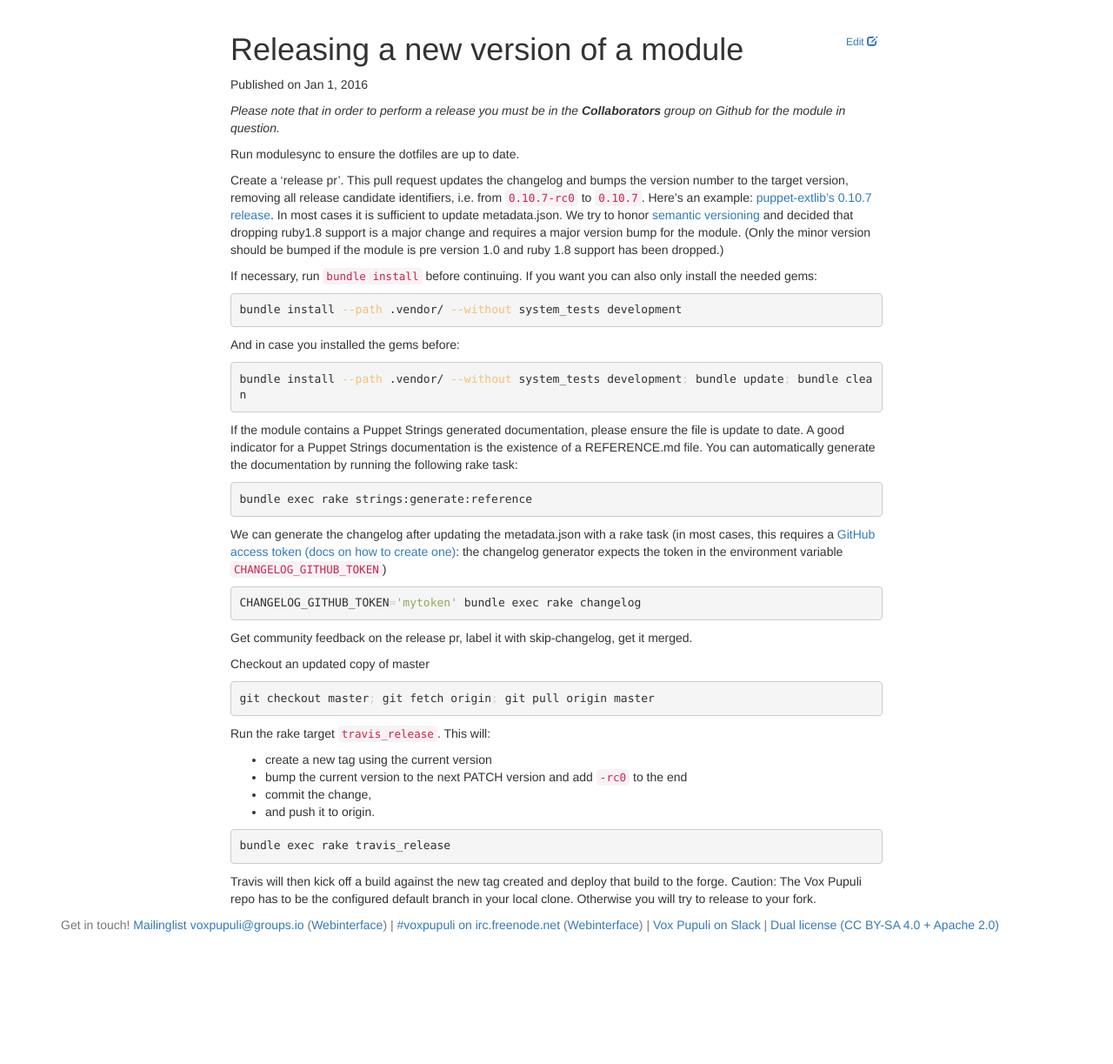
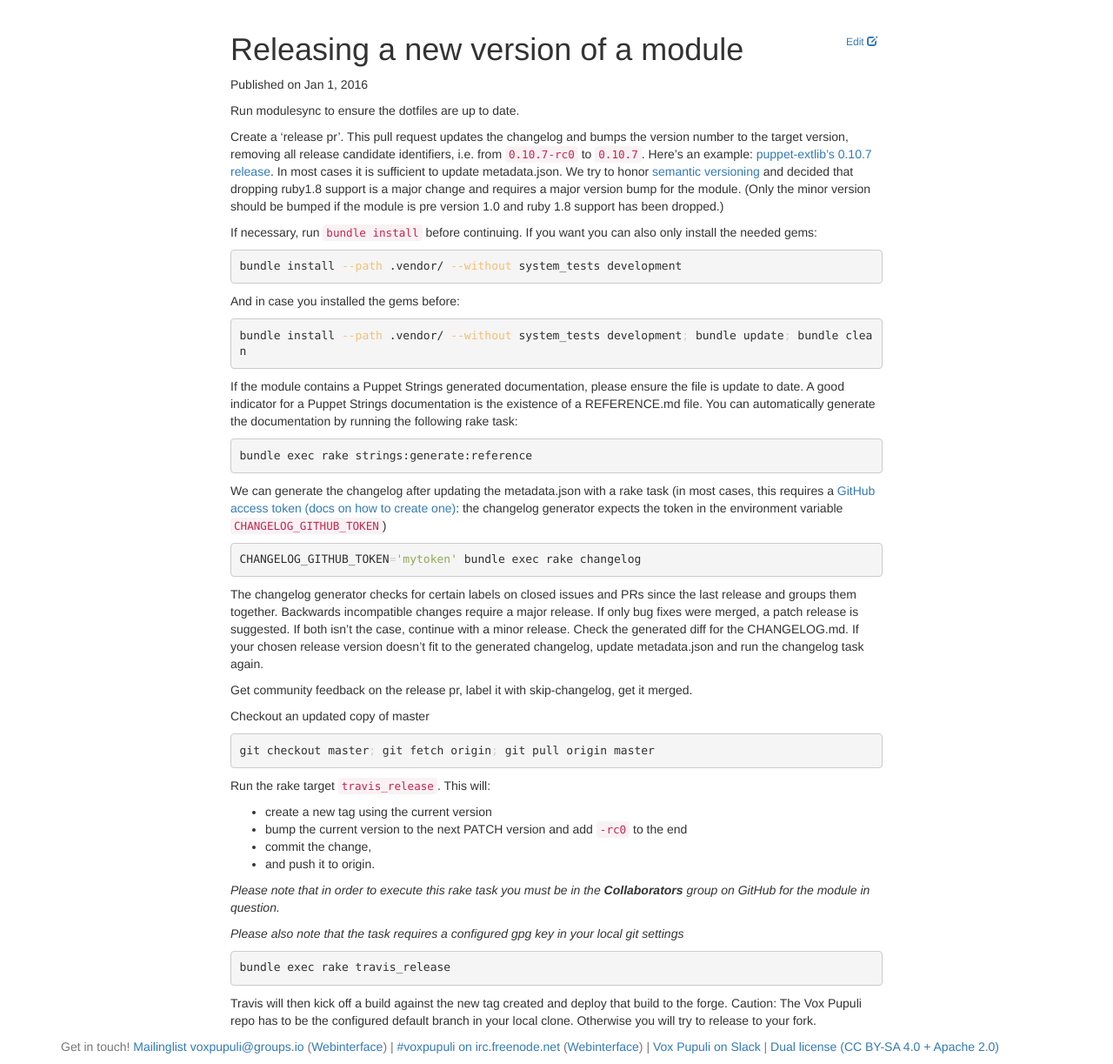
Before and after one commit to voxpupuli/voxpupuli.github.io, a Jekyll site: the page built from _docs/releasing_version.md, in a window 1280 px wide, cut to the strip 184-1407 px from the top of the page. Shown: the whole strip at 87% size. Built offline with Jekyll 4.4.1, drawn with Linux system fonts in a browser that asks for light colours; nearby versions of some CDN libraries; before the commit the page ends 1267 px from its top, so only the background shows below that.

Commit message:
Update module release docs
* Now mentions gpg
* Properly explains our changelog generator

````diff
--- a/_docs/releasing_version.md
+++ b/_docs/releasing_version.md
@@ -4,8 +4,6 @@ title: Releasing a new version of a module
 date: 2016-01-01
 summary: How to perform a complete version release, including modulesync and publication.
 ---
-
-*Please note that in order to perform a release you must be in the __Collaborators__ group on Github for the module in question.*
 
 Run modulesync to ensure the dotfiles are up to date.
 
@@ -49,6 +47,10 @@ the changelog generator expects the token in the environment variable `CHANGELOG
 CHANGELOG_GITHUB_TOKEN='mytoken' bundle exec rake changelog
 ```
 
+The changelog generator checks for certain labels on closed issues and PRs since the last release and groups them together. Backwards incompatible changes require a major release.
+If only bug fixes were merged, a patch release is suggested. If both isn't the case, continue with a minor release. Check the generated diff for the CHANGELOG.md. If your chosen
+release version doesn't fit to the generated changelog, update metadata.json and run the changelog task again.
+
 Get community feedback on the release pr, label it with skip-changelog, get it merged.
 
 Checkout an updated copy of master
@@ -64,6 +66,10 @@ Run the rake target `travis_release`. This will:
 * commit the change,
 * and push it to origin.
 
+*Please note that in order to execute this rake task you must be in the __Collaborators__ group on GitHub for the module in question.*
+
+*Please also note that the task requires a configured gpg key in your local git settings*
+
 ```bash
 bundle exec rake travis_release
 ```
````
